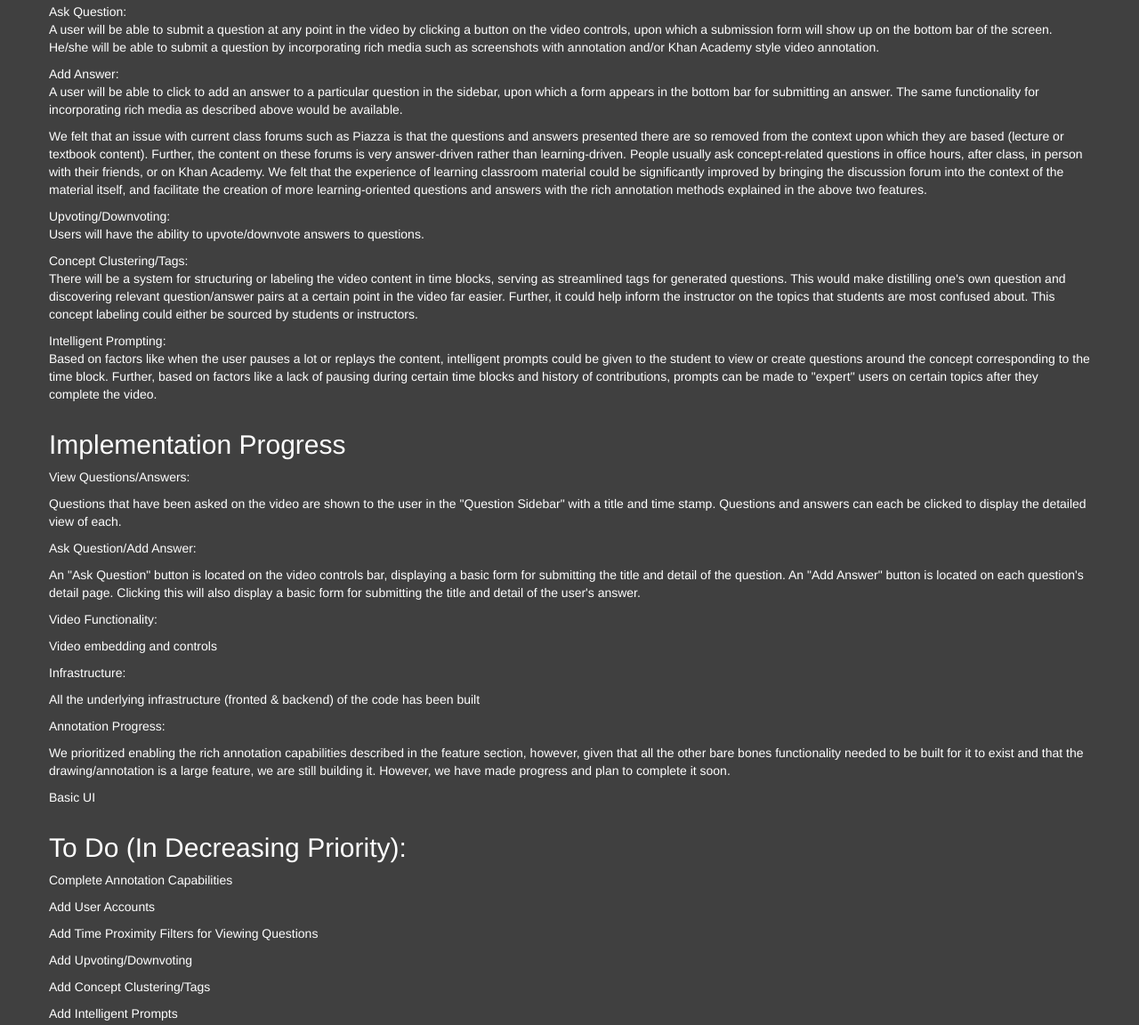
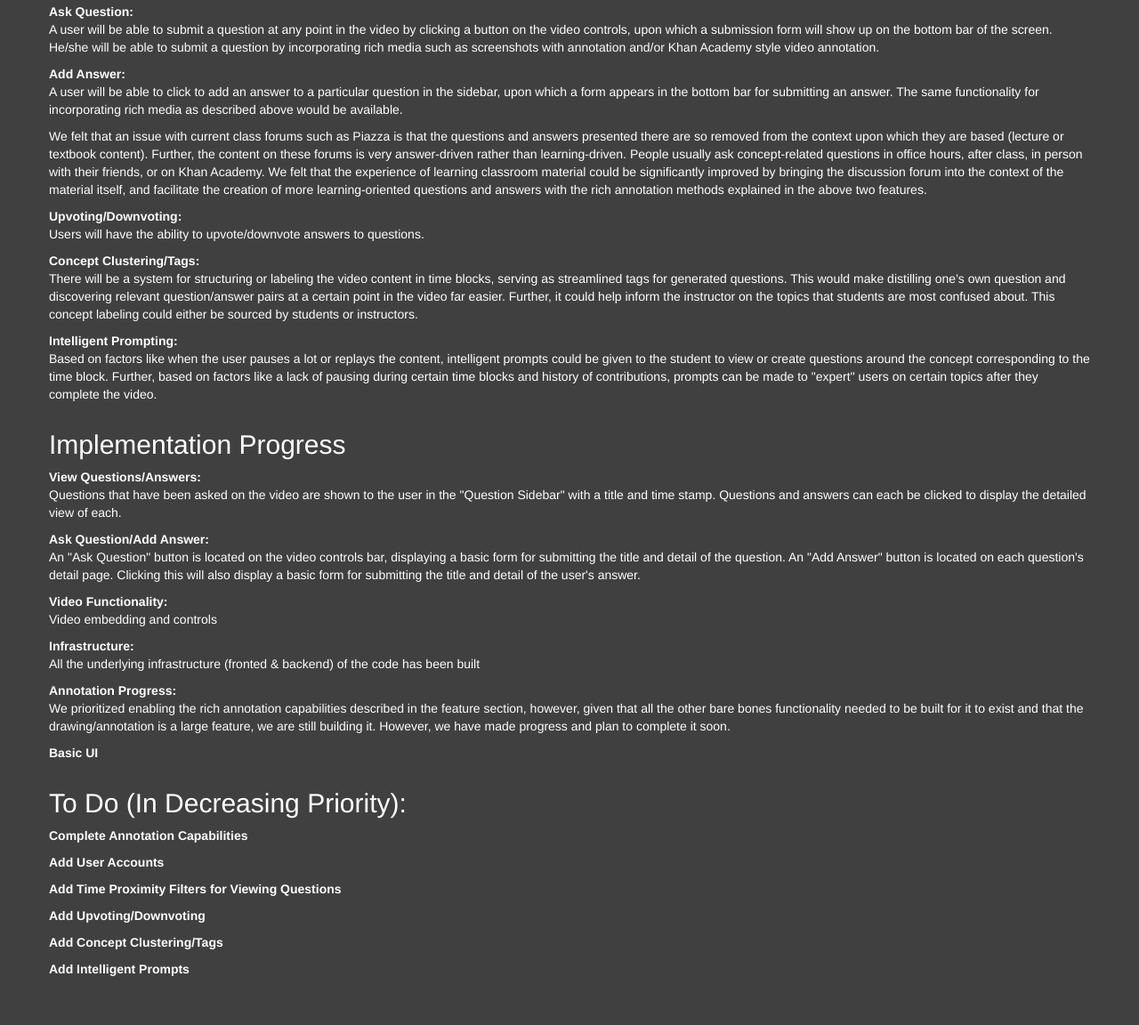
Before and after one commit to drock07/duzuro, a website: page index.html in a window 1280 px wide. Shown: the part 6389-7541 px from the top of the page at 89% size. Drawn offline with Linux system fonts and the light colour scheme.

Commit message:
Update index.html

```diff
--- a/index.html
+++ b/index.html
@@ -209,57 +209,52 @@
 
 				<p><b>View Questions/Answers:</b><br>The user will be able to view questions added to the lecture video and their corresponding answers in a sidebar. The user will have the option to toggle between questions that pertain to his/her place in the video and all questions in the video. Further, there will functionality to search the questions or order them by various filters such as popularity or time proximity in this sidebar.  </p>
 
-				<p>Visual Markers:<br>The video stream bar will feature visual markers, much like the annotation markers on SoundCloud, to indicate the presence of questions/comments added at certain points in the video. </p>
+				<p><b>Visual Markers:</b><br>The video stream bar will feature visual markers, much like the annotation markers on SoundCloud, to indicate the presence of questions/comments added at certain points in the video. </p>
 
 				<p>We felt that the above two mechanisms for viewing questions allow users to easily survey helpful questions, both in the case when they are looking to find a specific question at a certain point in the video or when generally looking to get a glimpse of doubts/discussions. </p>
 
-				<p>Ask Question:<br>A user will be able to submit a question at any point in the video by clicking a button on the video controls, upon which a submission form will show up on the bottom bar of the screen. He/she will be able to submit a question by incorporating rich media such as screenshots with annotation and/or Khan Academy style video annotation.</p>
+				<p><b>Ask Question:</b><br>A user will be able to submit a question at any point in the video by clicking a button on the video controls, upon which a submission form will show up on the bottom bar of the screen. He/she will be able to submit a question by incorporating rich media such as screenshots with annotation and/or Khan Academy style video annotation.</p>
 
-				<p>Add Answer:<br>A user will be able to click to add an answer to a particular question in the sidebar, upon which a form appears in the bottom bar for submitting an answer. The same functionality for incorporating rich media as described above would be available. </p>
+				<p><b>Add Answer:</b><br>A user will be able to click to add an answer to a particular question in the sidebar, upon which a form appears in the bottom bar for submitting an answer. The same functionality for incorporating rich media as described above would be available. </p>
 
 				<p>We felt that an issue with current class forums such as Piazza is that the questions and answers presented there are so removed from the context upon which they are based (lecture or textbook content). Further, the content on these forums is very answer-driven rather than learning-driven. People usually ask concept-related questions in office hours, after class, in person with their friends, or on Khan Academy. We felt that the experience of learning classroom material could be significantly improved by bringing the discussion forum into the context of the material itself, and facilitate the creation of more learning-oriented questions and answers with the rich annotation methods explained in the above two features. </p>
 
-				<p>Upvoting/Downvoting:<br>Users will have the ability to upvote/downvote answers to questions. </p>
+				<p><b>Upvoting/Downvoting:</b><br>Users will have the ability to upvote/downvote answers to questions. </p>
 
-				<p>Concept Clustering/Tags:<br>There will be a system for structuring or labeling the video content in time blocks, serving as streamlined tags for generated questions.  This would make distilling one's own question and discovering relevant question/answer pairs at a certain point in the video far easier. Further, it could help inform the instructor on the topics that students are most confused about. This concept labeling could either be sourced by students or instructors.</p>
+				<p><b>Concept Clustering/Tags:</b><br>There will be a system for structuring or labeling the video content in time blocks, serving as streamlined tags for generated questions.  This would make distilling one's own question and discovering relevant question/answer pairs at a certain point in the video far easier. Further, it could help inform the instructor on the topics that students are most confused about. This concept labeling could either be sourced by students or instructors.</p>
 
-				<p>Intelligent Prompting:<br>Based on factors like when the user pauses a lot or replays the content, intelligent prompts could be given to the student to view or create questions around the concept corresponding to the time block. Further, based on factors like a lack of pausing during certain time blocks and history of contributions, prompts can be made to "expert" users on certain topics after they complete the video. </p>
+				<p><b>Intelligent Prompting:</b><br>Based on factors like when the user pauses a lot or replays the content, intelligent prompts could be given to the student to view or create questions around the concept corresponding to the time block. Further, based on factors like a lack of pausing during certain time blocks and history of contributions, prompts can be made to "expert" users on certain topics after they complete the video. </p>
 			</div>
 			<div class="row sb-1 text-left">
 
 				<h2>Implementation Progress</h2>
 
-				<p>View Questions/Answers:</p>
-				<p>Questions that have been asked on the video are shown to the user in the "Question Sidebar" with a title and time stamp.  Questions and answers can each be clicked to display the detailed view of each. </p>
+				<p><b>View Questions/Answers:</b><br>Questions that have been asked on the video are shown to the user in the "Question Sidebar" with a title and time stamp.  Questions and answers can each be clicked to display the detailed view of each. </p>
 
-				<p>Ask Question/Add Answer:</p>
-				<p>An "Ask Question" button is located on the video controls bar, displaying a basic form for submitting the title and detail of the question. An "Add Answer" button is located on each question's detail page. Clicking this will also display a basic form for submitting the title and detail of the user's answer. </p>
+				<p><b>Ask Question/Add Answer:</b><br>An "Ask Question" button is located on the video controls bar, displaying a basic form for submitting the title and detail of the question. An "Add Answer" button is located on each question's detail page. Clicking this will also display a basic form for submitting the title and detail of the user's answer. </p>
 
-				<p>Video Functionality: </p>
-				<p>Video embedding and controls </p>
+				<p><b>Video Functionality:</b><br>Video embedding and controls </p>
 
-				<p>Infrastructure:</p>
-				<p>All the underlying infrastructure (fronted & backend) of the code has been built</p>
+				<p><b>Infrastructure:</b><br>All the underlying infrastructure (fronted & backend) of the code has been built</p>
 
-				<p>Annotation Progress:</p>
-				<p>We prioritized enabling the rich annotation capabilities described in the feature section, however, given that all the other bare bones functionality needed to be built for it to exist and that the drawing/annotation is a large feature, we are still building it. However, we have made progress and plan to complete it soon. </p>
+				<p><b>Annotation Progress:</b><br>We prioritized enabling the rich annotation capabilities described in the feature section, however, given that all the other bare bones functionality needed to be built for it to exist and that the drawing/annotation is a large feature, we are still building it. However, we have made progress and plan to complete it soon. </p>
 
-				<p>Basic UI</p>
+				<p><b>Basic UI</b></p>
 			</div>
 			<div class="row sb-2 text-left">
 				<h2>To Do (In Decreasing Priority): </h2>
 
-				<p>Complete Annotation Capabilities</p>
+				<p><b>Complete Annotation Capabilities</b></p>
 
-				<p>Add User Accounts</p>
+				<p><b>Add User Accounts</b></p>
 
-				<p>Add Time Proximity Filters for Viewing Questions</p>
+				<p><b>Add Time Proximity Filters for Viewing Questions</b></p>
 
-				<p>Add Upvoting/Downvoting</p>
+				<p><b>Add Upvoting/Downvoting</b></p>
 
-				<p>Add Concept Clustering/Tags</p>
+				<p><b>Add Concept Clustering/Tags</b></p>
 
-				<p>Add Intelligent Prompts</p>
+				<p><b>Add Intelligent Prompts</b></p>
 			</div>
 		</div>
 	</section>
```
